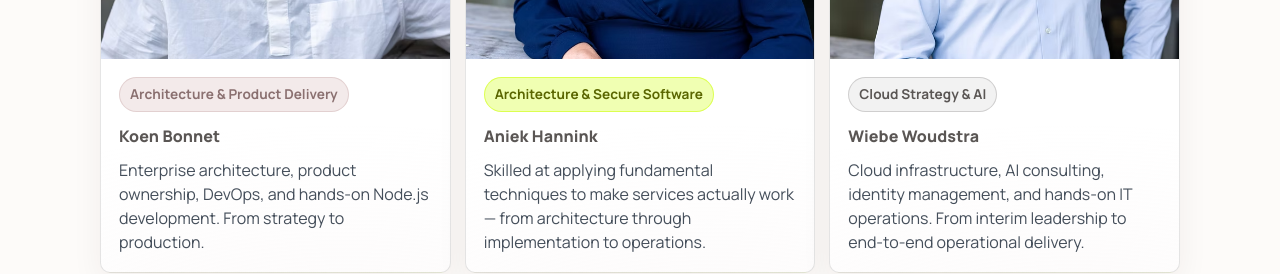
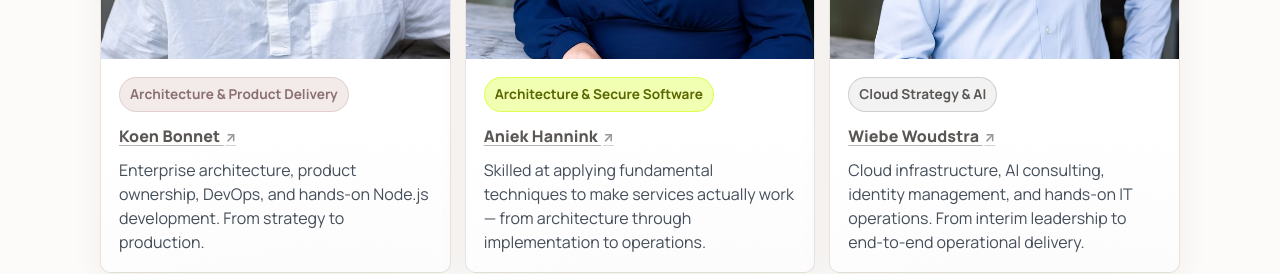
Before and after one commit to goodgrid/nexus-trust-website, a React (Vite) app: page / in a window 1280 px wide. Shown: the part 1360-1634 px from the top of the page. Built offline with nearby package versions, Linux system fonts and the light colour scheme.

Commit message:
Temporary links to temporary sites

```diff
--- a/src/App.css
+++ b/src/App.css
@@ -239,12 +239,24 @@
   font-weight: 750;
   letter-spacing: 0.1px;
   margin-bottom: 10px;
-  text-decoration: none;
+  text-decoration: underline;
+  text-decoration-color: rgba(3 16 32 / 0.3);
+  text-underline-offset: 3px;
   color: var(--nt-ink);
 }
 
 .profileLink:hover {
-  text-decoration: underline;
+  text-decoration-color: var(--nt-ink);
+}
+
+.linkIcon {
+  font-size: 0.85em;
+  opacity: 0.6;
+  margin-left: 2px;
+}
+
+.profileLink:hover .linkIcon {
+  opacity: 1;
 }
 
 .badge {
--- a/src/App.jsx
+++ b/src/App.jsx
@@ -107,7 +107,7 @@ function App() {
                 <img className="profilePhoto" src="/Koen Bonnet.jpg.avif" alt="Koen Bonnet" />
                 <div className="profileContent">
                   <div className="badge badgeCyan">Architecture & Product Delivery</div>
-                  <a className="cardTitle profileLink" href="https://goodgrid.nl" target="_blank" rel="noopener noreferrer" onClick={() => track('click', { element: 'profile-link', name: 'Koen Bonnet' })}>Koen Bonnet</a>
+                  <a className="cardTitle profileLink" href="https://goodgrid.nl" target="_blank" rel="noopener" onClick={() => track('click', { element: 'profile-link', name: 'Koen Bonnet' })}>Koen Bonnet <span className="linkIcon">↗</span></a>
                   <p className="cardText">
                     Enterprise architecture, product ownership, DevOps, and hands-on Node.js development.
                     From strategy to production.
@@ -119,7 +119,7 @@ function App() {
                 <img className="profilePhoto" src="/Aniek Hannink.jpg.avif" alt="Aniek Hannink" />
                 <div className="profileContent">
                   <div className="badge badgePink">Architecture & Secure Software</div>
-                  <a className="cardTitle profileLink" href="https://magicchoice.com" target="_blank" rel="noopener noreferrer" onClick={() => track('click', { element: 'profile-link', name: 'Aniek Hannink' })}>Aniek Hannink</a>
+                  <a className="cardTitle profileLink" href="https://goodgrid.nl/magicchoice" target="_blank" rel="noopener" onClick={() => track('click', { element: 'profile-link', name: 'Aniek Hannink' })}>Aniek Hannink <span className="linkIcon">↗</span></a>
                   <p className="cardText">
                     Skilled at applying fundamental techniques to make services actually work — from architecture through implementation to operations.
                   </p>
@@ -130,7 +130,7 @@ function App() {
                 <img className="profilePhoto" src="/Wiebe Woudstra.jpg.avif" alt="Wiebe Woudstra" />
                 <div className="profileContent">
                   <div className="badge badgeAmber">Cloud Strategy & AI</div>
-                  <a className="cardTitle profileLink" href="https://beaudesert.nl" target="_blank" rel="noopener noreferrer" onClick={() => track('click', { element: 'profile-link', name: 'Wiebe Woudstra' })}>Wiebe Woudstra</a>
+                  <a className="cardTitle profileLink" href="https://goodgrid.nl/beaudesert" target="_blank" rel="noopener" onClick={() => track('click', { element: 'profile-link', name: 'Wiebe Woudstra' })}>Wiebe Woudstra <span className="linkIcon">↗</span></a>
                   <p className="cardText">
                     Cloud infrastructure, AI consulting, identity management, and hands-on IT operations. From interim leadership to end-to-end operational delivery.
                   </p>
```
